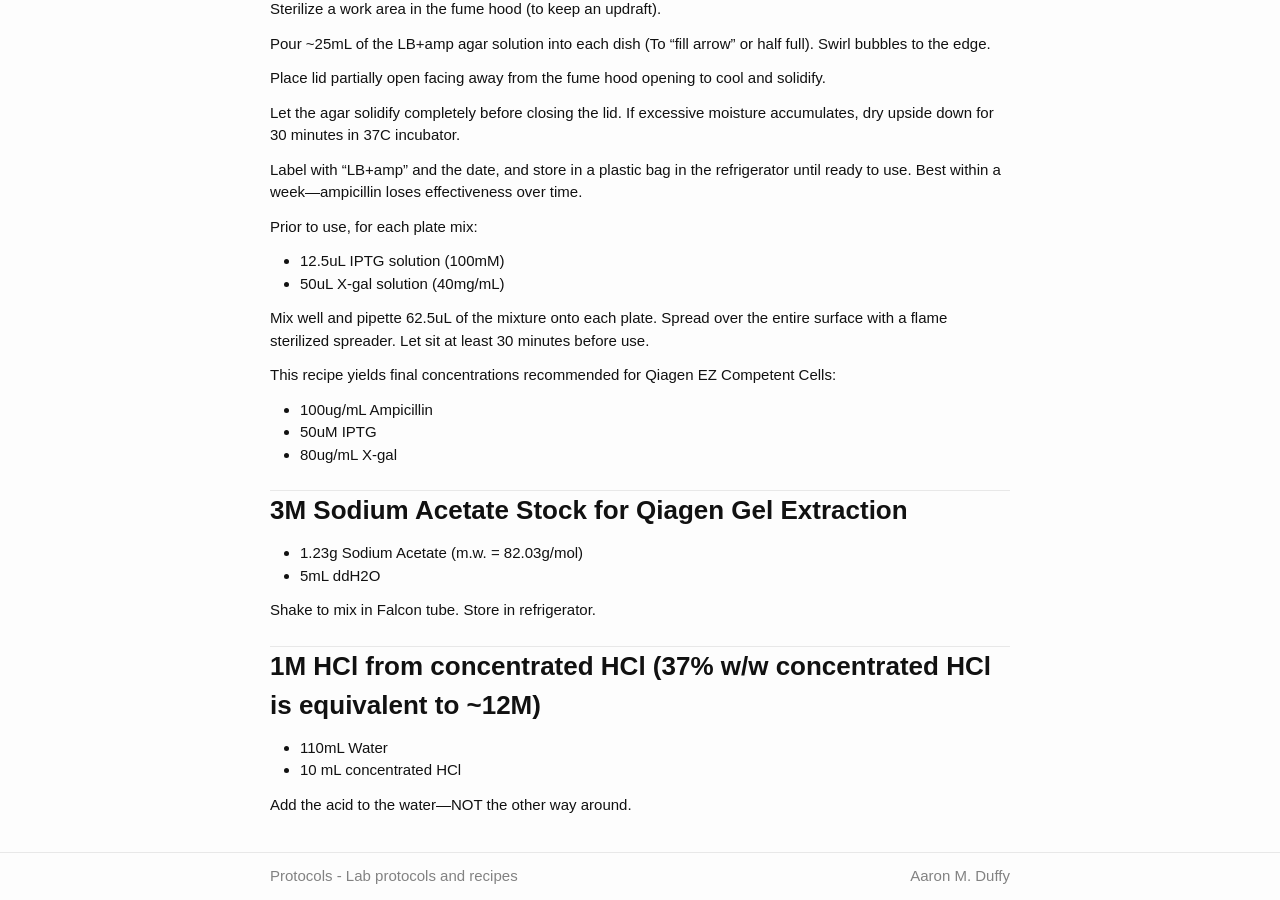
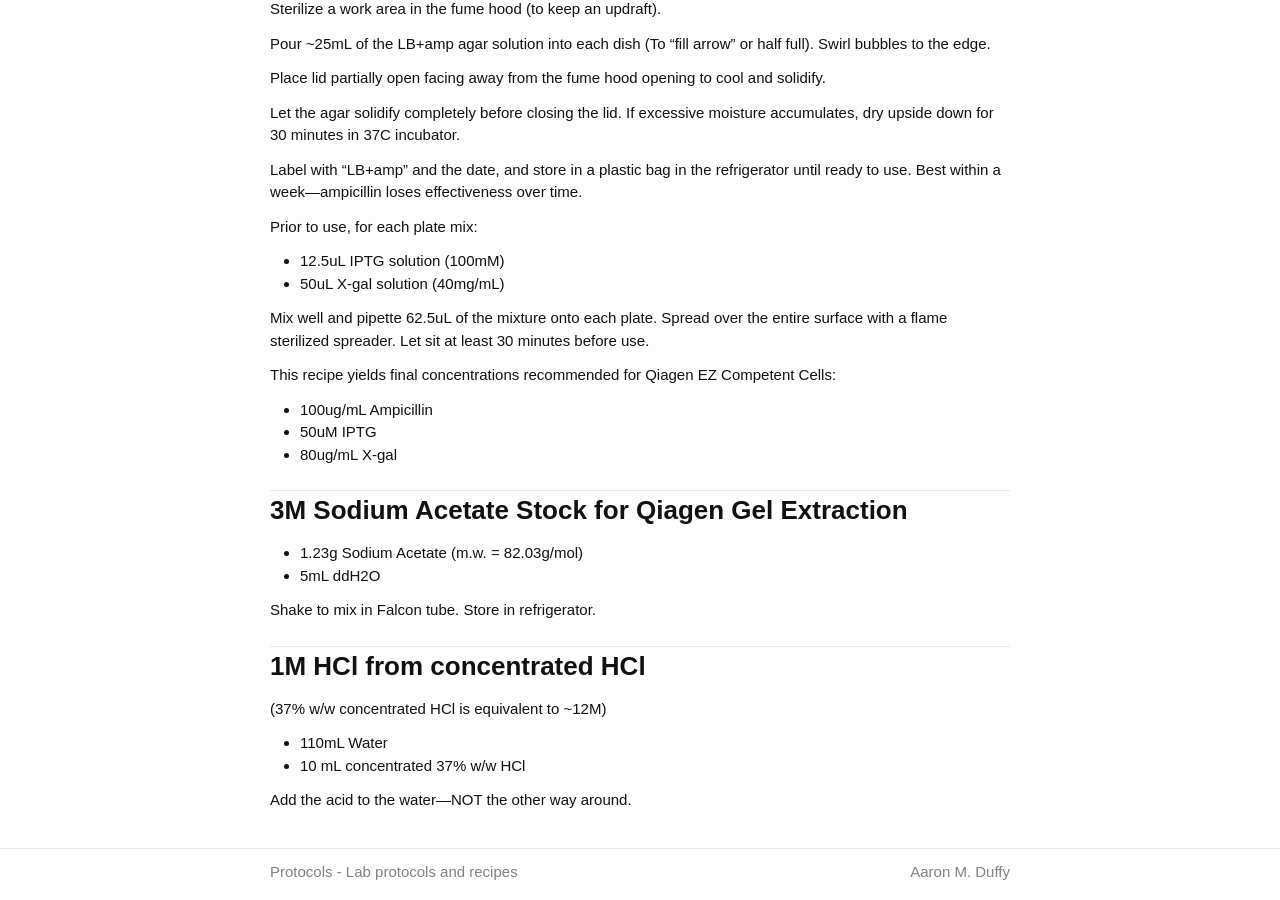
Before and after one commit to aduffy70/Protocols, a Jekyll site: the page built from Lab_recipes.md, in a window 1280 px wide and 900 px high, scrolled down 1892 px. Built offline with Jekyll 4.4.1, drawn with Linux system fonts in a browser that asks for light colours; some web fonts are replaced.

Commit message:
Formatting

```diff
--- a/Lab_recipes.md
+++ b/Lab_recipes.md
@@ -108,9 +108,11 @@ This recipe yields final concentrations recommended for Qiagen EZ Competent Cell
 
 Shake to mix in Falcon tube. Store in refrigerator.
 
-# 1M HCl from concentrated HCl (37% w/w concentrated HCl is equivalent to ~12M)
+# 1M HCl from concentrated HCl
+
+(37% w/w concentrated HCl is equivalent to ~12M)
 
   * 110mL Water
-  * 10 mL concentrated HCl
+  * 10 mL concentrated 37% w/w HCl
 
 Add the acid to the water---NOT the other way around.
```
